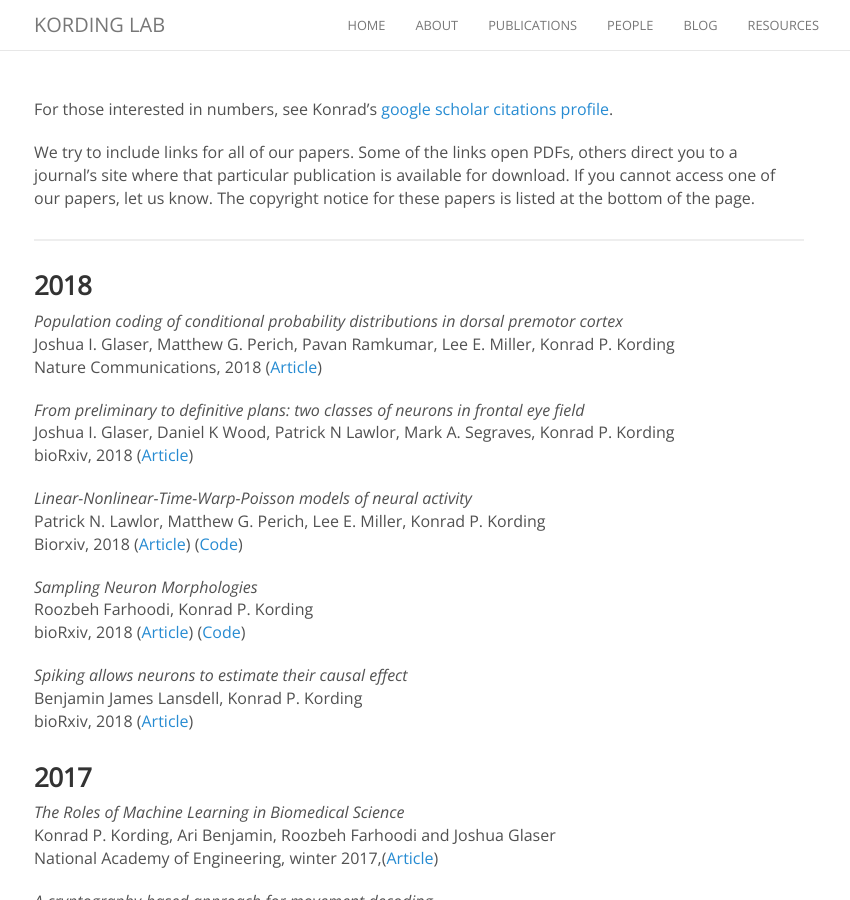
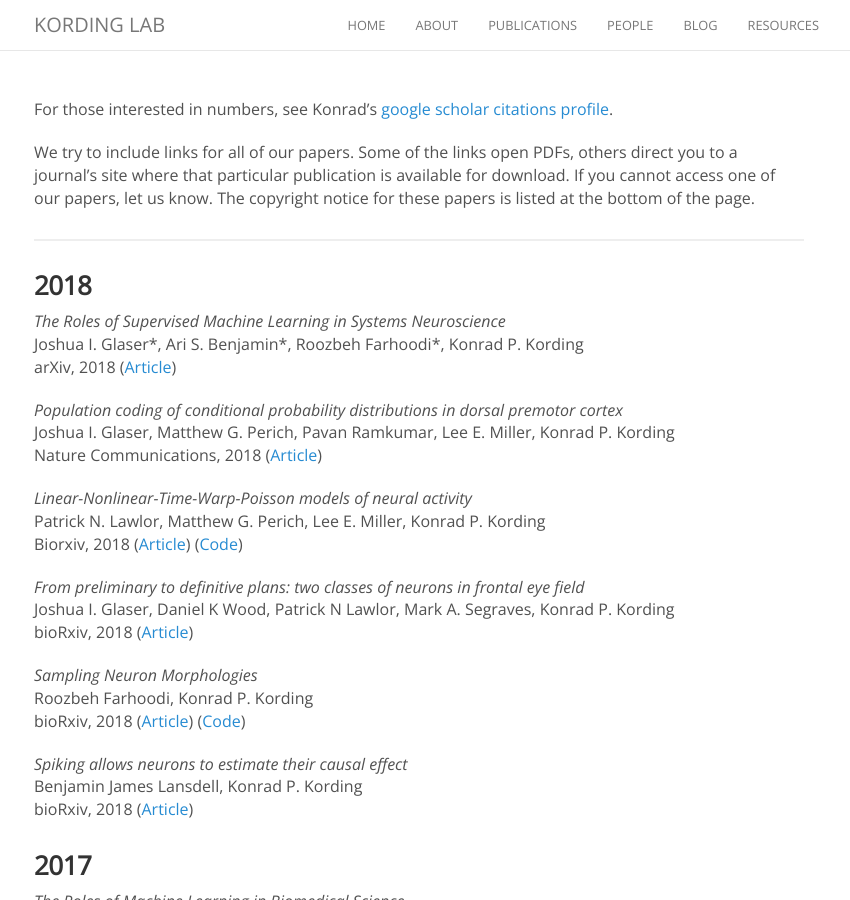
Before and after one commit to KordingLab/KordingLab.github.io, a Jekyll site: the page built from publications.md, in a window 1280 px wide and 900 px high. Shown: the whole window, without its empty margins (221-1071 px from the left). Built offline with Jekyll 4.4.1, drawn with Linux system fonts in a browser that asks for light colours; nearby versions of some CDN libraries; comment, search, counter and statistics services are not loaded.

Commit message:
Update publications.md

```diff
--- a/publications.md
+++ b/publications.md
@@ -11,17 +11,21 @@
 
 ### 2018
 
+_The Roles of Supervised Machine Learning in Systems Neuroscience_<br>
+Joshua I. Glaser\*, Ari S. Benjamin\*, Roozbeh Farhoodi\*, Konrad P. Kording<br>
+arXiv, 2018 ([Article](https://arxiv.org/abs/1805.08239))
+
 _Population coding of conditional probability distributions in dorsal premotor cortex_<br>
 Joshua I. Glaser, Matthew G. Perich, Pavan Ramkumar, Lee E. Miller, Konrad P. Kording<br>
 Nature Communications, 2018 ([Article](https://www.nature.com/articles/s41467-018-04062-6))
 
+_Linear-Nonlinear-Time-Warp-Poisson models of neural activity_<br>
+Patrick N. Lawlor, Matthew G. Perich, Lee E. Miller, Konrad P. Kording<br>
+Biorxiv, 2018 ([Article](https://www.biorxiv.org/content/early/2018/01/22/194498)) ([Code](https://github.com/pnlawlor/LNTWP))
+
 _From preliminary to definitive plans: two classes of neurons in frontal eye field_<br>
 Joshua I. Glaser, Daniel K Wood, Patrick N Lawlor, Mark A. Segraves, Konrad P. Kording<br>
 bioRxiv, 2018 ([Article](https://www.biorxiv.org/content/early/2018/02/07/251835))
-
-_Linear-Nonlinear-Time-Warp-Poisson models of neural activity_<br>
-Patrick N. Lawlor, Matthew G. Perich, Lee E. Miller, Konrad P. Kording<br>
-Biorxiv, 2018 ([Article](https://www.biorxiv.org/content/early/2018/01/22/194498)) ([Code](https://github.com/pnlawlor/LNTWP))
 
 _Sampling Neuron Morphologies_<br>
 Roozbeh Farhoodi, Konrad P. Kording<br>
```
